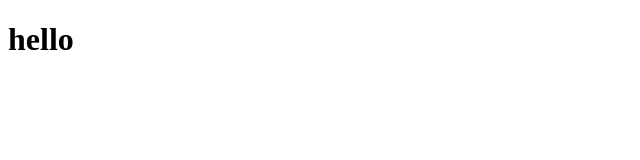
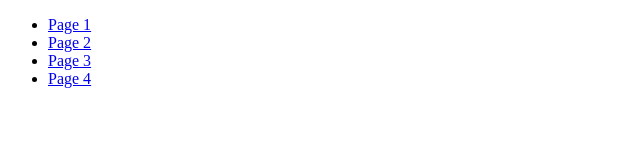
Before and after one commit to KDT-IaaS-Class-One-Group/example-hashchange, a website: page public/index.html in a window 1280 px wide. Shown: the whole page, without its empty margins (0-640 px from the left). Drawn offline with Linux system fonts and the light colour scheme.

Commit message:
라우팅 연출을 위한 마크업

```diff
--- a/public/index.html
+++ b/public/index.html
@@ -6,8 +6,13 @@
   <title>example-hashchange</title>
 </head>
 <body>
-  <div id="root">
-    <h1>hello</h1>
-  </div>
+  <ul>
+    <li><a href="#page1">Page 1</a></li>
+    <li><a href="#page2">Page 2</a></li>
+    <li><a href="#page3">Page 3</a></li>
+    <li><a href="#page4">Page 4</a></li>
+  </ul>
+  <div id="root"></div>
+
 </body>
 </html>
```
